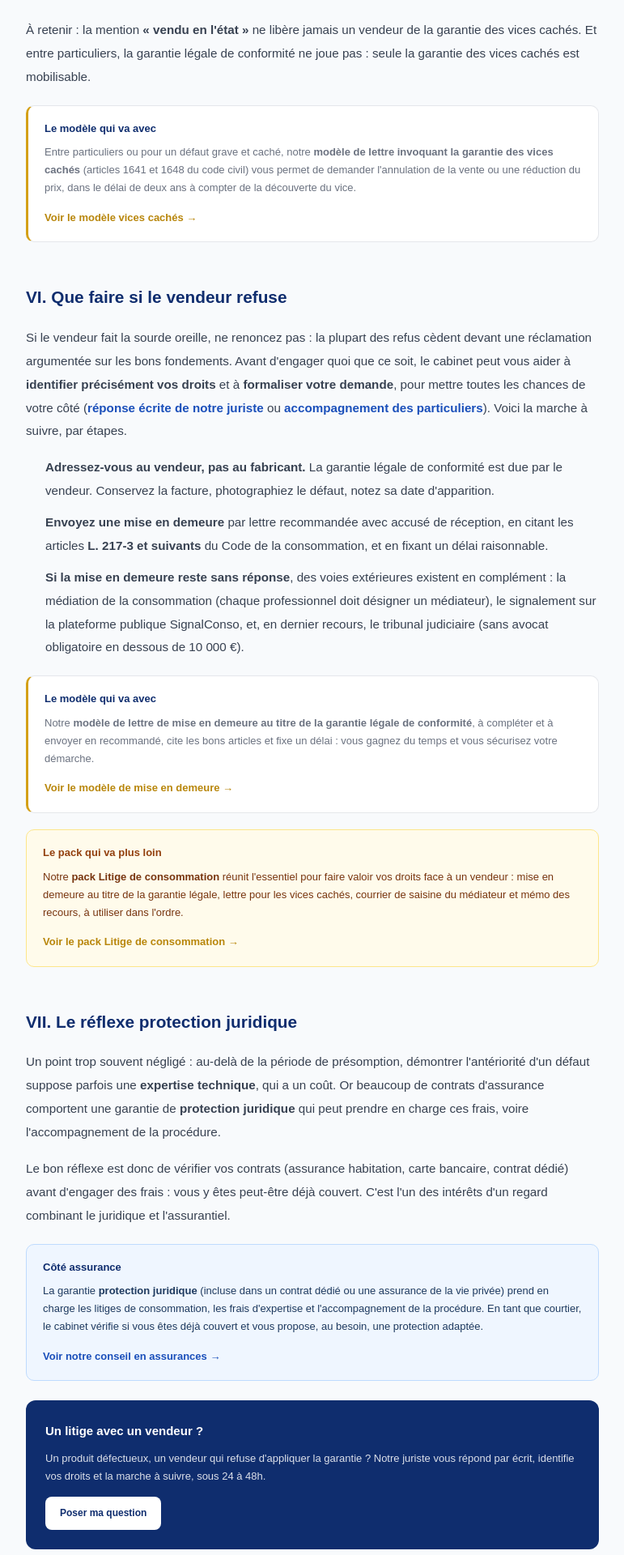
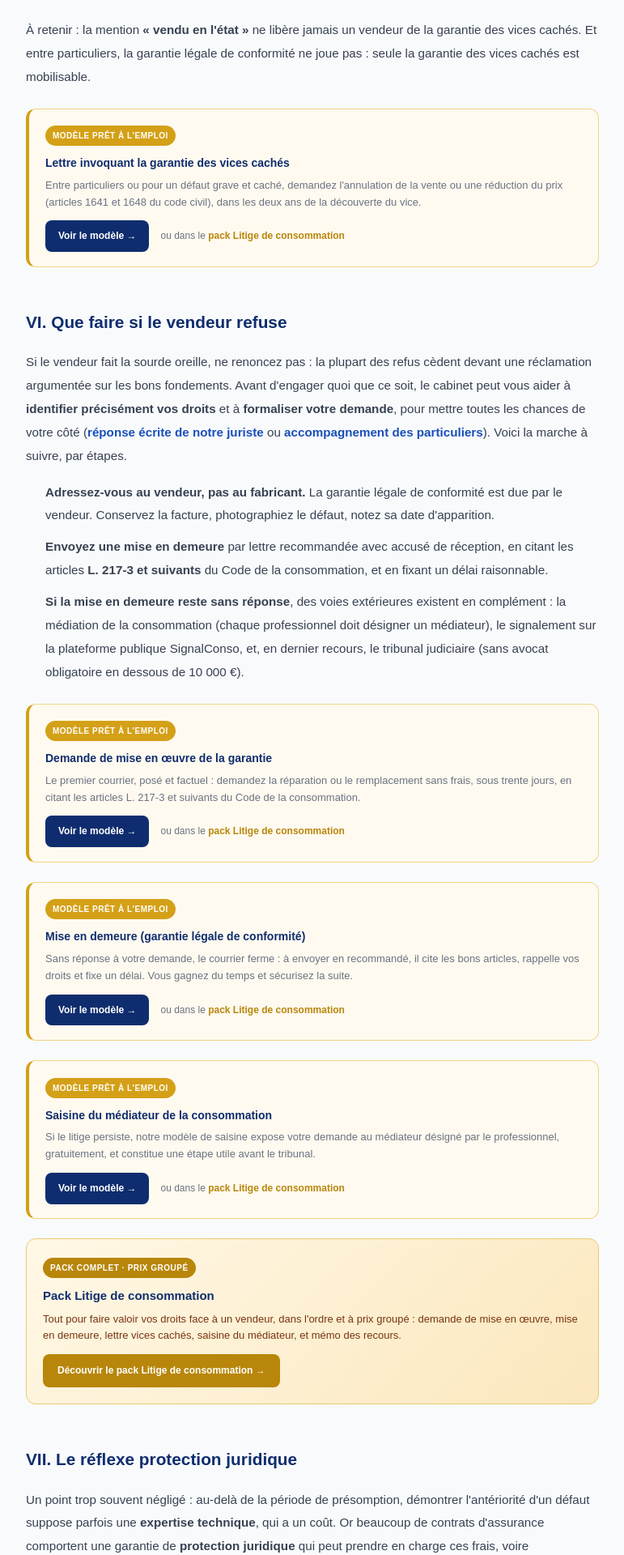
Before and after one commit to SYPA-ASSO/docutheque-next, a Next.js app: page /blog/garantie-legale-de-conformite-vos-droits-produit-defectueux-2026 in a window 1280 px wide. Shown: the part 3800-5720 px from the top of the page at 81% size, without its empty margins (90-861 px from the left). Built offline with nearby package versions, Linux system fonts and the light colour scheme.

Commit message:
contenu: garantie legale au standard percutant, modeles unitaires et pack

```diff
--- a/app/blog/garantie-legale-de-conformite-vos-droits-produit-defectueux-2026/page.tsx
+++ b/app/blog/garantie-legale-de-conformite-vos-droits-produit-defectueux-2026/page.tsx
@@ -292,10 +292,14 @@ export default function ArticleGarantieLegaleConformite2026() {
                   </table>
                 </div>
                 <p style={{marginBottom: '1rem'}}>À retenir : la mention <strong>« vendu en l'état »</strong> ne libère jamais un vendeur de la garantie des vices cachés. Et entre particuliers, la garantie légale de conformité ne joue pas : seule la garantie des vices cachés est mobilisable.</p>
-                <div style={{background: 'white', border: '1px solid #e5e7eb', borderLeft: '3px solid #d4a017', borderRadius: '10px', padding: '1rem 1.25rem', margin: '1.25rem 0'}}>
-                  <p style={{color: '#0f2d6e', fontSize: '13px', fontWeight: '700', margin: '0 0 6px'}}>Le modèle qui va avec</p>
-                  <p style={{color: '#6b7280', fontSize: '13px', lineHeight: '1.7', margin: '0 0 10px'}}>Entre particuliers ou pour un défaut grave et caché, notre <strong>modèle de lettre invoquant la garantie des vices cachés</strong> (articles 1641 et 1648 du code civil) vous permet de demander l'annulation de la vente ou une réduction du prix, dans le délai de deux ans à compter de la découverte du vice.</p>
-                  <a href="/catalogue/modele-lettre-garantie-vices-caches" style={{color: '#b8860b', fontSize: '13px', fontWeight: '700', textDecoration: 'none'}}>Voir le modèle vices cachés →</a>
+                <div style={{background: '#fffaf0', border: '1px solid #f0d488', borderLeft: '4px solid #d4a017', borderRadius: '12px', padding: '1.1rem 1.25rem', margin: '1.5rem 0'}}>
+                  <span style={{display: 'inline-block', background: '#d4a017', color: 'white', fontSize: '10px', fontWeight: '700', letterSpacing: '0.05em', padding: '3px 9px', borderRadius: '20px', marginBottom: '8px'}}>MODÈLE PRÊT À L'EMPLOI</span>
+                  <p style={{color: '#0f2d6e', fontSize: '14px', fontWeight: '700', margin: '0 0 4px'}}>Lettre invoquant la garantie des vices cachés</p>
+                  <p style={{color: '#6b7280', fontSize: '13px', lineHeight: '1.6', margin: '0 0 12px'}}>Entre particuliers ou pour un défaut grave et caché, demandez l'annulation de la vente ou une réduction du prix (articles 1641 et 1648 du code civil), dans les deux ans de la découverte du vice.</p>
+                  <div style={{display: 'flex', gap: '14px', flexWrap: 'wrap', alignItems: 'center'}}>
+                    <a href="/catalogue/modele-lettre-garantie-vices-caches" style={{display: 'inline-block', background: '#0f2d6e', color: 'white', fontSize: '12px', fontWeight: '700', padding: '8px 16px', borderRadius: '8px', textDecoration: 'none'}}>Voir le modèle →</a>
+                    <span style={{color: '#6b7280', fontSize: '12px'}}>ou dans le <a href="/catalogue/pack-litige-consommation" style={{color: '#b8860b', fontWeight: 600, textDecoration: 'none'}}>pack Litige de consommation</a></span>
+                  </div>
                 </div>
               </section>
 
@@ -309,15 +313,38 @@ export default function ArticleGarantieLegaleConformite2026() {
                   <li><strong>Envoyez une mise en demeure</strong> par lettre recommandée avec accusé de réception, en citant les articles <strong>L. 217-3 et suivants</strong> du Code de la consommation, et en fixant un délai raisonnable.</li>
                   <li><strong>Si la mise en demeure reste sans réponse</strong>, des voies extérieures existent en complément : la médiation de la consommation (chaque professionnel doit désigner un médiateur), le signalement sur la plateforme publique SignalConso, et, en dernier recours, le tribunal judiciaire (sans avocat obligatoire en dessous de 10&nbsp;000&nbsp;€).</li>
                 </ul>
-                <div style={{background: 'white', border: '1px solid #e5e7eb', borderLeft: '3px solid #d4a017', borderRadius: '10px', padding: '1rem 1.25rem', margin: '1.25rem 0'}}>
-                  <p style={{color: '#0f2d6e', fontSize: '13px', fontWeight: '700', margin: '0 0 6px'}}>Le modèle qui va avec</p>
-                  <p style={{color: '#6b7280', fontSize: '13px', lineHeight: '1.7', margin: '0 0 10px'}}>Notre <strong>modèle de lettre de mise en demeure au titre de la garantie légale de conformité</strong>, à compléter et à envoyer en recommandé, cite les bons articles et fixe un délai : vous gagnez du temps et vous sécurisez votre démarche.</p>
-                  <a href="/catalogue/modele-lettre-mise-en-demeure-garantie-legale-conformite" style={{color: '#b8860b', fontSize: '13px', fontWeight: '700', textDecoration: 'none'}}>Voir le modèle de mise en demeure →</a>
+                <div style={{background: '#fffaf0', border: '1px solid #f0d488', borderLeft: '4px solid #d4a017', borderRadius: '12px', padding: '1.1rem 1.25rem', margin: '1.5rem 0'}}>
+                  <span style={{display: 'inline-block', background: '#d4a017', color: 'white', fontSize: '10px', fontWeight: '700', letterSpacing: '0.05em', padding: '3px 9px', borderRadius: '20px', marginBottom: '8px'}}>MODÈLE PRÊT À L'EMPLOI</span>
+                  <p style={{color: '#0f2d6e', fontSize: '14px', fontWeight: '700', margin: '0 0 4px'}}>Demande de mise en œuvre de la garantie</p>
+                  <p style={{color: '#6b7280', fontSize: '13px', lineHeight: '1.6', margin: '0 0 12px'}}>Le premier courrier, posé et factuel : demandez la réparation ou le remplacement sans frais, sous trente jours, en citant les articles L. 217-3 et suivants du Code de la consommation.</p>
+                  <div style={{display: 'flex', gap: '14px', flexWrap: 'wrap', alignItems: 'center'}}>
+                    <a href="/catalogue/modele-lettre-demande-garantie-legale-conformite" style={{display: 'inline-block', background: '#0f2d6e', color: 'white', fontSize: '12px', fontWeight: '700', padding: '8px 16px', borderRadius: '8px', textDecoration: 'none'}}>Voir le modèle →</a>
+                    <span style={{color: '#6b7280', fontSize: '12px'}}>ou dans le <a href="/catalogue/pack-litige-consommation" style={{color: '#b8860b', fontWeight: 600, textDecoration: 'none'}}>pack Litige de consommation</a></span>
+                  </div>
                 </div>
-                <div style={{background: '#fffbeb', border: '1px solid #fde68a', borderRadius: '10px', padding: '1rem 1.25rem', margin: '1.25rem 0'}}>
-                  <p style={{color: '#92400e', fontSize: '13px', fontWeight: '700', margin: '0 0 6px'}}>Le pack qui va plus loin</p>
-                  <p style={{color: '#78350f', fontSize: '13px', lineHeight: '1.7', margin: '0 0 10px'}}>Notre <strong>pack Litige de consommation</strong> réunit l'essentiel pour faire valoir vos droits face à un vendeur : mise en demeure au titre de la garantie légale, lettre pour les vices cachés, courrier de saisine du médiateur et mémo des recours, à utiliser dans l'ordre.</p>
-                  <a href="/catalogue/pack-litige-consommation" style={{color: '#b8860b', fontSize: '13px', fontWeight: '700', textDecoration: 'none'}}>Voir le pack Litige de consommation →</a>
+                <div style={{background: '#fffaf0', border: '1px solid #f0d488', borderLeft: '4px solid #d4a017', borderRadius: '12px', padding: '1.1rem 1.25rem', margin: '1.5rem 0'}}>
+                  <span style={{display: 'inline-block', background: '#d4a017', color: 'white', fontSize: '10px', fontWeight: '700', letterSpacing: '0.05em', padding: '3px 9px', borderRadius: '20px', marginBottom: '8px'}}>MODÈLE PRÊT À L'EMPLOI</span>
+                  <p style={{color: '#0f2d6e', fontSize: '14px', fontWeight: '700', margin: '0 0 4px'}}>Mise en demeure (garantie légale de conformité)</p>
+                  <p style={{color: '#6b7280', fontSize: '13px', lineHeight: '1.6', margin: '0 0 12px'}}>Sans réponse à votre demande, le courrier ferme : à envoyer en recommandé, il cite les bons articles, rappelle vos droits et fixe un délai. Vous gagnez du temps et sécurisez la suite.</p>
+                  <div style={{display: 'flex', gap: '14px', flexWrap: 'wrap', alignItems: 'center'}}>
+                    <a href="/catalogue/modele-lettre-mise-en-demeure-garantie-legale-conformite" style={{display: 'inline-block', background: '#0f2d6e', color: 'white', fontSize: '12px', fontWeight: '700', padding: '8px 16px', borderRadius: '8px', textDecoration: 'none'}}>Voir le modèle →</a>
+                    <span style={{color: '#6b7280', fontSize: '12px'}}>ou dans le <a href="/catalogue/pack-litige-consommation" style={{color: '#b8860b', fontWeight: 600, textDecoration: 'none'}}>pack Litige de consommation</a></span>
+                  </div>
+                </div>
+                <div style={{background: '#fffaf0', border: '1px solid #f0d488', borderLeft: '4px solid #d4a017', borderRadius: '12px', padding: '1.1rem 1.25rem', margin: '1.5rem 0'}}>
+                  <span style={{display: 'inline-block', background: '#d4a017', color: 'white', fontSize: '10px', fontWeight: '700', letterSpacing: '0.05em', padding: '3px 9px', borderRadius: '20px', marginBottom: '8px'}}>MODÈLE PRÊT À L'EMPLOI</span>
+                  <p style={{color: '#0f2d6e', fontSize: '14px', fontWeight: '700', margin: '0 0 4px'}}>Saisine du médiateur de la consommation</p>
+                  <p style={{color: '#6b7280', fontSize: '13px', lineHeight: '1.6', margin: '0 0 12px'}}>Si le litige persiste, notre modèle de saisine expose votre demande au médiateur désigné par le professionnel, gratuitement, et constitue une étape utile avant le tribunal.</p>
+                  <div style={{display: 'flex', gap: '14px', flexWrap: 'wrap', alignItems: 'center'}}>
+                    <a href="/catalogue/modele-lettre-saisine-mediateur-consommation" style={{display: 'inline-block', background: '#0f2d6e', color: 'white', fontSize: '12px', fontWeight: '700', padding: '8px 16px', borderRadius: '8px', textDecoration: 'none'}}>Voir le modèle →</a>
+                    <span style={{color: '#6b7280', fontSize: '12px'}}>ou dans le <a href="/catalogue/pack-litige-consommation" style={{color: '#b8860b', fontWeight: 600, textDecoration: 'none'}}>pack Litige de consommation</a></span>
+                  </div>
+                </div>
+                <div style={{background: 'linear-gradient(135deg, #fff8e6, #fbe7bd)', border: '1px solid #eaca72', borderRadius: '12px', padding: '1.25rem', margin: '1.5rem 0'}}>
+                  <span style={{display: 'inline-block', background: '#b8860b', color: 'white', fontSize: '10px', fontWeight: '700', letterSpacing: '0.05em', padding: '3px 9px', borderRadius: '20px', marginBottom: '8px'}}>PACK COMPLET · PRIX GROUPÉ</span>
+                  <p style={{color: '#0f2d6e', fontSize: '15px', fontWeight: '700', margin: '0 0 4px'}}>Pack Litige de consommation</p>
+                  <p style={{color: '#78350f', fontSize: '13px', lineHeight: '1.6', margin: '0 0 12px'}}>Tout pour faire valoir vos droits face à un vendeur, dans l'ordre et à prix groupé : demande de mise en œuvre, mise en demeure, lettre vices cachés, saisine du médiateur, et mémo des recours.</p>
+                  <a href="/catalogue/pack-litige-consommation" style={{display: 'inline-block', background: '#b8860b', color: 'white', fontSize: '12px', fontWeight: '700', padding: '9px 18px', borderRadius: '8px', textDecoration: 'none'}}>Découvrir le pack Litige de consommation →</a>
                 </div>
               </section>
 
@@ -327,10 +354,11 @@ export default function ArticleGarantieLegaleConformite2026() {
                 </h2>
                 <p style={{marginBottom: '1rem'}}>Un point trop souvent négligé : au-delà de la période de présomption, démontrer l'antériorité d'un défaut suppose parfois une <strong>expertise technique</strong>, qui a un coût. Or beaucoup de contrats d'assurance comportent une garantie de <strong>protection juridique</strong> qui peut prendre en charge ces frais, voire l'accompagnement de la procédure.</p>
                 <p style={{marginBottom: '1rem'}}>Le bon réflexe est donc de vérifier vos contrats (assurance habitation, carte bancaire, contrat dédié) avant d'engager des frais : vous y êtes peut-être déjà couvert. C'est l'un des intérêts d'un regard combinant le juridique et l'assurantiel.</p>
-                <div style={{background: '#eff6ff', border: '1px solid #bfdbfe', borderRadius: '10px', padding: '1rem 1.25rem', margin: '1.25rem 0'}}>
-                  <p style={{color: '#0f2d6e', fontSize: '13px', fontWeight: '700', margin: '0 0 6px'}}>Côté assurance</p>
-                  <p style={{color: '#1e3a5f', fontSize: '13px', lineHeight: '1.7', margin: '0 0 10px'}}>La garantie <strong>protection juridique</strong> (incluse dans un contrat dédié ou une assurance de la vie privée) prend en charge les litiges de consommation, les frais d'expertise et l'accompagnement de la procédure. En tant que courtier, le cabinet vérifie si vous êtes déjà couvert et vous propose, au besoin, une protection adaptée.</p>
-                  <a href="/conseil-assurances" style={{color: '#1a4fba', fontSize: '13px', fontWeight: '700', textDecoration: 'none'}}>Voir notre conseil en assurances →</a>
+                <div style={{background: '#eef5ff', border: '1px solid #bcd4f6', borderLeft: '4px solid #1a4fba', borderRadius: '12px', padding: '1.1rem 1.25rem', margin: '1.5rem 0'}}>
+                  <span style={{display: 'inline-block', background: '#1a4fba', color: 'white', fontSize: '10px', fontWeight: '700', letterSpacing: '0.05em', padding: '3px 9px', borderRadius: '20px', marginBottom: '8px'}}>ASSURANCE</span>
+                  <p style={{color: '#0f2d6e', fontSize: '14px', fontWeight: '700', margin: '0 0 4px'}}>Protection juridique</p>
+                  <p style={{color: '#1e3a5f', fontSize: '13px', lineHeight: '1.6', margin: '0 0 12px'}}>Incluse dans un contrat dédié ou une assurance de la vie privée, elle prend en charge les litiges de consommation, les frais d'expertise et l'accompagnement de la procédure. En tant que courtier, le cabinet vérifie si vous êtes déjà couvert et vous propose, au besoin, une protection adaptée.</p>
+                  <a href="/conseil-assurances" style={{display: 'inline-block', background: '#1a4fba', color: 'white', fontSize: '12px', fontWeight: '700', padding: '8px 16px', borderRadius: '8px', textDecoration: 'none'}}>Voir notre conseil en assurances →</a>
                 </div>
                 <div style={{background: '#0f2d6e', borderRadius: '12px', padding: '1.5rem', margin: '1.5rem 0'}}>
                   <p style={{color: 'white', fontSize: '15px', fontWeight: '700', margin: '0 0 8px'}}>Un litige avec un vendeur ?</p>
```
